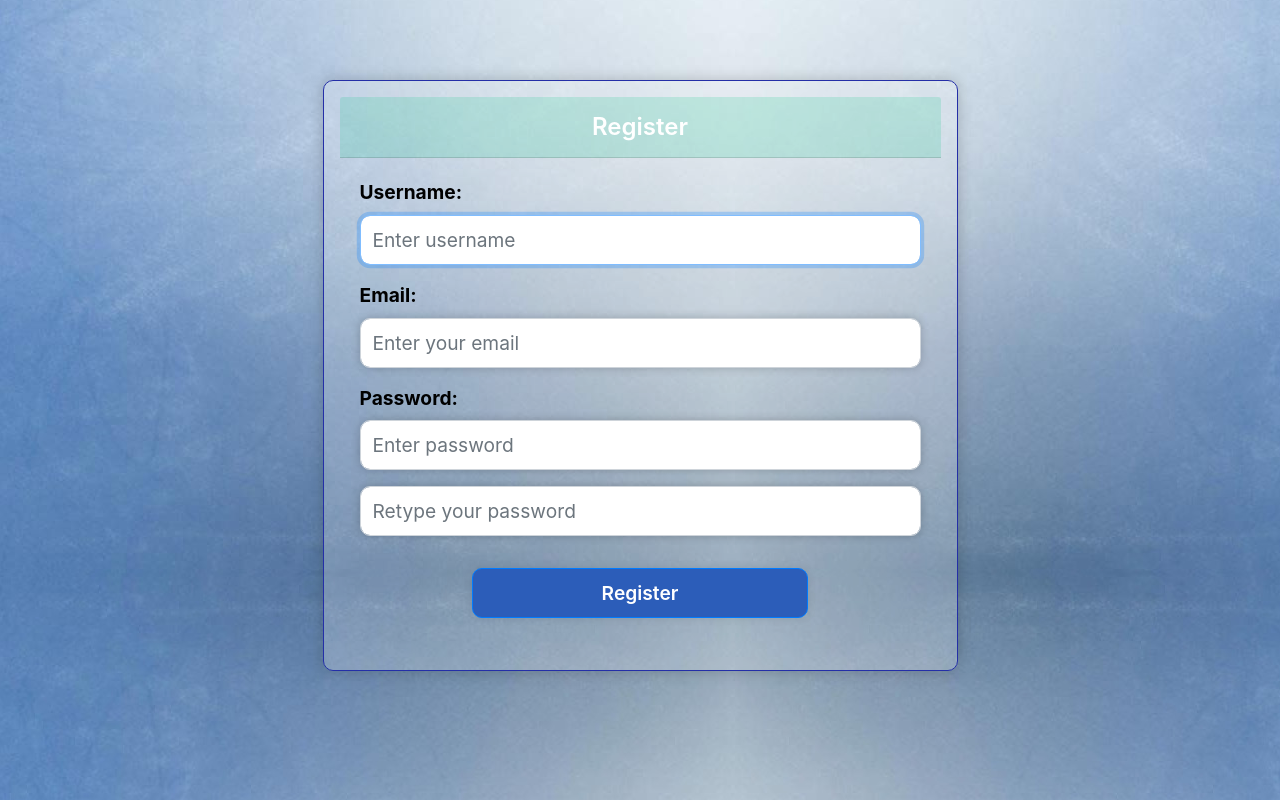
After one commit to piotrw777/FinalProject_cs50, a Flask app: page /register in a window 1280 px wide. The commit adds this page. Run offline with Flask 2, Linux system fonts and the light colour scheme; parts of the project's set-up code (start-up, migrations or seed data) failed here and were passed over; some libraries are stand-ins or nearby versions.

Commit message:
Add register form Add SQL database

```diff
--- a/app.py
+++ b/app.py
@@ -1,15 +1,53 @@
 import os
-
-from cs50 import SQL
 from flask import Flask, flash, get_flashed_messages, redirect, render_template, request, session, url_for
 from flask_session import Session
 # from tempfile import mkdtemp
 from werkzeug.security import check_password_hash, generate_password_hash
-from helpers import login_required
+from helpers import login_required, log_sql
+from flask_sqlalchemy import SQLAlchemy
+import random
+import string
+from itsdangerous import URLSafeTimedSerializer
+from dotenv import load_dotenv
+from sqlalchemy import event
+from sqlalchemy.sql import text
+
+
+
+def log_sql(statement, conn, *args, **kwargs):
+    print(str(text(str(statement)).compile(compile_kwargs={"literal_binds": True})))
+
+
 # from datetime import datetime
+# load ENVS from .env file
+
+load_dotenv()
 
 # Configure application
 app = Flask(__name__)
+app.config['SQLALCHEMY_DATABASE_URI'] = 'sqlite:///users.db'
+app.config['SQLALCHEMY_TRACK_MODIFICATIONS'] = False
+app.config['SQLALCHEMY_ECHO'] = True
+app.config['SECRET_KEY'] = 'your_secret_key'
+db = SQLAlchemy(app)
+
+#class User(db.Model):
+#    id = db.Column(db.Integer, primary_key=True)
+#    email = db.Column(db.String(120), unique=True, nullable=False)
+#    username = db.Column(db.String(120), unique=True, nullable=False)
+#   password = db.Column(db.String(60), nullable=False)
+#    confirmed = db.Column(db.Boolean, default=False)
+#    confirmation_code = db.Column(db.String(20), nullable=True)
+
+class User(db.Model):
+    id = db.Column(db.Integer, primary_key=True)
+    name = db.Column(db.String(20), unique=True, nullable=False)
+    email = db.Column(db.String(120), unique=True, nullable=False)
+    password = db.Column(db.String(120), unique=False, nullable=False)
+
+db.create_all()
+
+event.listen(db.engine, "before_execute", log_sql)
 
 # Ensure templates are auto-reloaded
 app.config["TEMPLATES_AUTO_RELOAD"] = True
@@ -18,10 +56,6 @@ app.config["TEMPLATES_AUTO_RELOAD"] = True
 app.config["SESSION_PERMANENT"] = False
 app.config["SESSION_TYPE"] = "filesystem"
 Session(app)
-
-
-# Configure CS50 Library to use SQLite database
-# db = SQL("sqlite:///finance.db")
 
 
 @app.after_request
@@ -77,3 +111,27 @@ def logout():
 
     # Redirect user to login form
     return redirect("/")
+
+@app.route("/register", methods=["GET", "POST"])
+def register():
+    """Register user"""
+    if request.method == "POST":
+        # get variables from the form
+        name = request.form['username']
+        email = request.form['email']
+        password = request.form['password']
+
+        #debug
+        print(f"{name} hh {email}")
+
+        # add user to the database
+        new_user = User(name=name, email=email, password=password)
+        db.session.add(new_user)
+        db.session.commit()
+        # get dictionary users = User.query.all()
+        return redirect("/login")
+    else:
+        return render_template("register.html")
+
+if __name__ == '__main__':
+    app.run(debug=True)
--- /dev/null
+++ b/loadENV.py
@@ -0,0 +1,2 @@
+from dotenv import load_dotenv
+load_dotenv()
--- a/static/styles.css
+++ b/static/styles.css
@@ -1,6 +1,6 @@
 body {
   background-image: url("background-image.jpg");
-  background-size: cover;
+  background-size: auto;
   background-position: center;
   height: 100vh; }
 
@@ -8,8 +8,8 @@ body {
   margin-top: 0rem !important;
   height: 95vh; }
 
-.col-md-8 {
-  margin: 2em;
+.col-md-11 {
+  margin: 1em;
   margin-top: 10vh; }
 
 .card {
@@ -47,14 +47,14 @@ button[type="submit"] {
   width: 60%;
   margin-left: 20%;
   margin-right: 20%;
+  margin-top: 4vh;
   height: 50px;
   border-radius: 10px;
   background-color: #2c5db9;
   color: white;
   font-size: 1.2rem;
   font-weight: 600;
-  box-shadow: 0px 0px 10px rgba(0, 0, 0, 0.1);
-  margin-top: 4vh; }
+  box-shadow: 0px 0px 10px rgba(0, 0, 0, 0.1); }
 
 button[type="submit"]:hover {
   background-color: #1858be;
@@ -75,5 +75,10 @@ button[type="submit"]:hover {
 
   .col-md-8 {
     margin-top: 1vh; } }
+@media (max-width: 400px) {
+  input[type="text"],
+  input[type="password"] {
+    height: 50px;
+    font-size: 1rem; } }
 
 /*# sourceMappingURL=styles.css.map */
--- /dev/null
+++ b/templates/register.html
@@ -0,0 +1,35 @@
+{% extends "layout.html" %}
+
+{% block title %}
+    Log in
+{% endblock %}
+
+{% block main %}
+<div class="row justify-content-center">
+  <div class="col-lg-7 col-md-11 col-sm-12">
+    <div class="card">
+      <div class="card-header">Register</div>
+      <div class="card-body">
+        <form action="/register" method="post">
+          <div class="form-group">
+            <label for="username">Username:</label>
+              <input type="text" class="form-control" id="username" name="username" placeholder="Enter username" autofocus required>
+          </div>
+          <div class="form-group">
+            <label for="email">Email:</label>
+              <input type="text" class="form-control" id="email" name="email" placeholder="Enter your email" autofocus required>
+          </div>
+          <div class="form-group">
+            <label for="password">Password:</label>
+            <input type="password" class="form-control" id="password" name="password" placeholder="Enter password" required>
+           </div>
+           <div class="form-group">
+            <input type="password" class="form-control" id="confirmation" name="confirmation" placeholder="Retype your password" required>
+            <button type="submit" class="btn btn-primary">Register</button>
+            </div>
+        </form>
+      </div>
+    </div>
+  </div>
+</div>
+{% endblock %}
```
Also changed, not shown: users.db (added), 1 other file.
